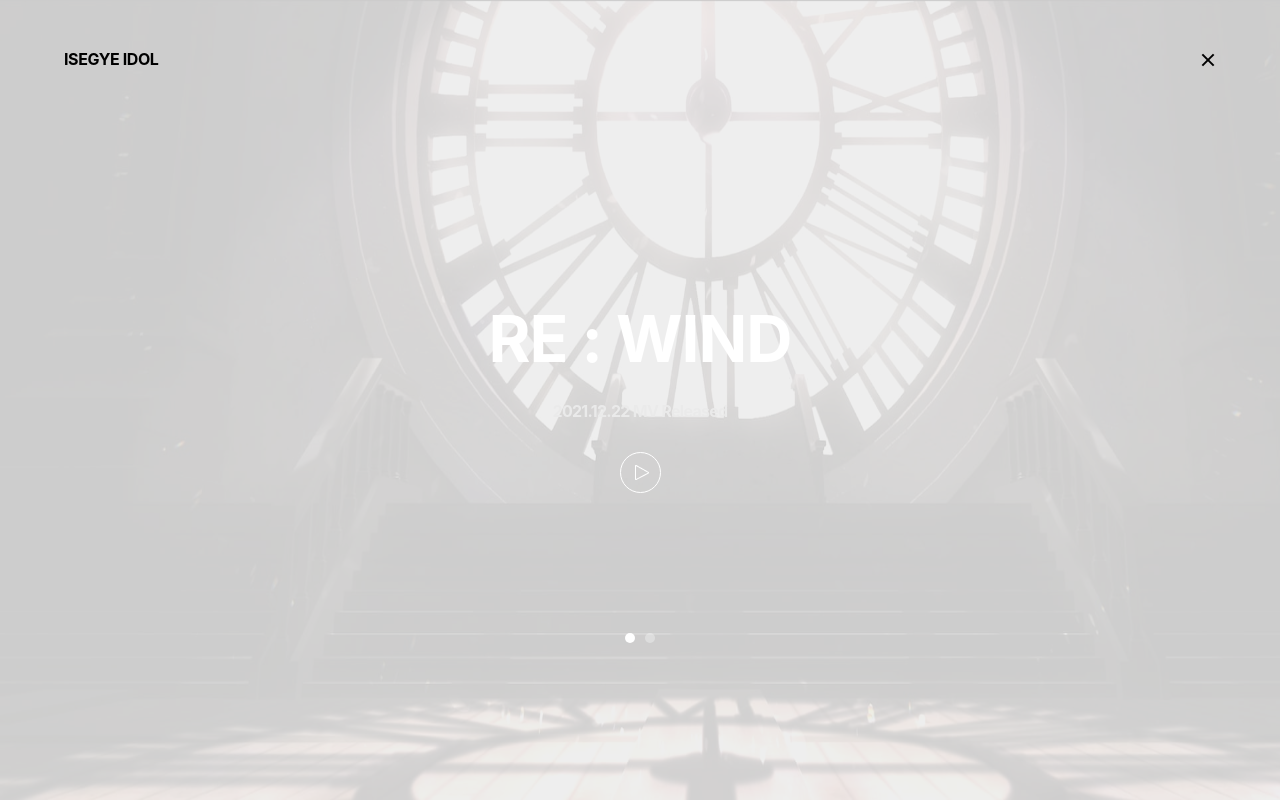
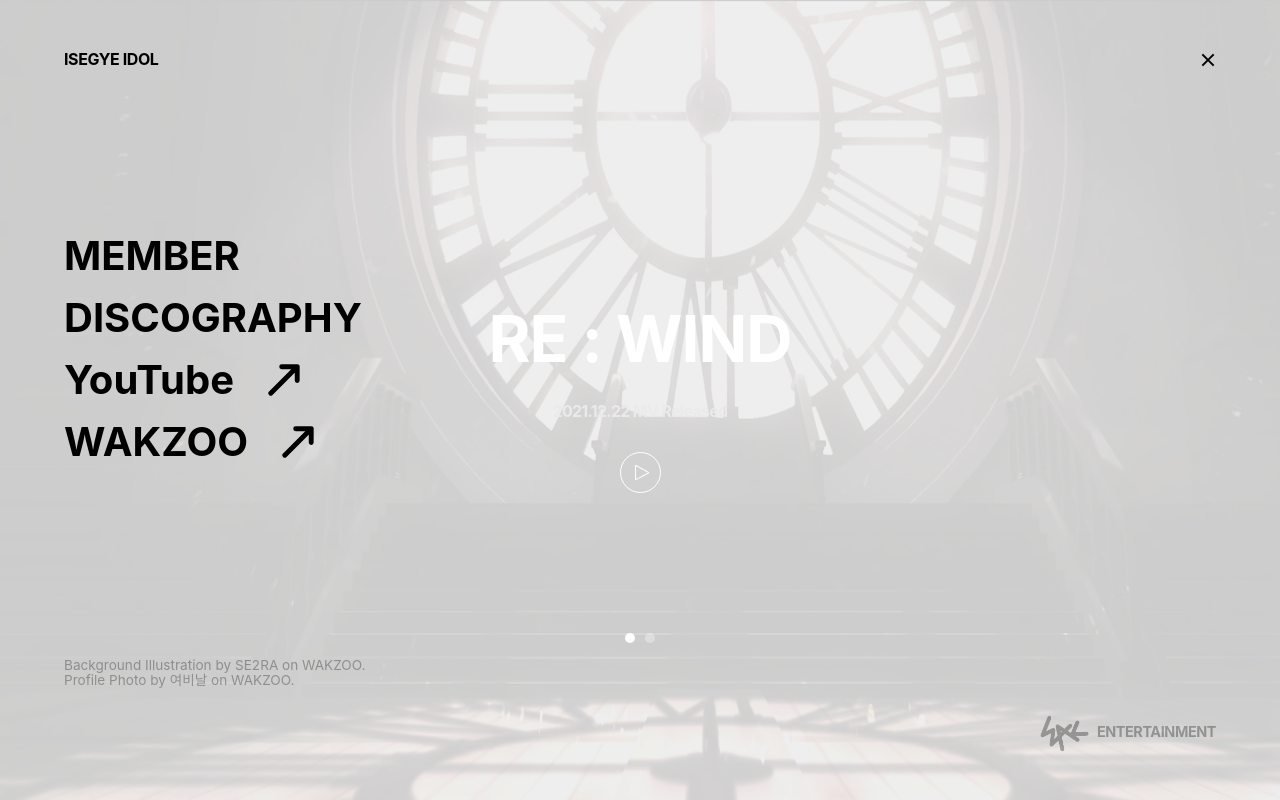
Before and after one commit to KoreaCodingKing/WakEnt, a Next.js app: page /isedol in a window 1280 px wide. Both pictures are taken after a click on the element 1208 px from the left and 59 px from the top of the page. Built offline with nearby package versions, Linux system fonts and the light colour scheme.

Commit message:
Complete Menu Overlay

```diff
--- a/components/isedol/IsedolMenuOverlay.tsx
+++ b/components/isedol/IsedolMenuOverlay.tsx
@@ -1,13 +1,58 @@
+import Link from 'next/link';
 import styles from '../../styles/components/isedol/IsedolMenuOverlay.module.scss';
 import { concatClass } from '../../utils/class';
+import LinkToIcon from '../common/icons/LinkTo';
+import { WakEnterLogo } from '../wakenter/WakEnterHeader';
 
 interface IsedolMenuOverlayProps {
   open: boolean
 }
 
+const Links = [
+  {
+    name: 'MEMBER',
+    page: '/isedol/member',
+  },
+  {
+    name: 'DISCOGRAPHY',
+    page: '/isedol/discography'
+  },
+  {
+    name: 'YouTube',
+    page: 'https://youtube.com/c/welshcorgimessi'
+  },
+  {
+    name: 'WAKZOO',
+    page: 'https://cafe.naver.com/steamindiegame'
+  }
+];
+
 export const IsedolMenuOverlay = ({ open }: IsedolMenuOverlayProps) => {
   return (
     <div className={concatClass(styles.overlay, open && styles.open)}>
+      <div className={styles.contents}>
+        <div className={styles.links}>
+          {
+            Links.map(v => <Link href={v.page} passHref>
+              <div className={styles.link}>
+                <h1>{v.name}</h1>
+                {
+                  v.page[0] !== '/' && <LinkToIcon></LinkToIcon>
+                }
+              </div>
+            </Link>)
+          }
+        </div>
+        <div className={styles.attribution}>
+          <p>Background Illustration by SE2RA on WAKZOO.</p>
+          <p>Profile Photo by 여비날 on WAKZOO.</p>
+        </div>
+        <Link href={'/'} passHref>
+          <div className={styles.logo}>
+            <WakEnterLogo></WakEnterLogo>
+          </div>
+        </Link>
+      </div>
     </div>
   );
 };
--- a/styles/components/isedol/IsedolMenuOverlay.module.scss
+++ b/styles/components/isedol/IsedolMenuOverlay.module.scss
@@ -1,3 +1,5 @@
+@import '../../mixin.scss';
+
 .overlay {
   position: fixed;
   left: 0;
@@ -5,6 +7,8 @@
   width: 100%;
   height: 100%;
   z-index: 9000;
+
+  display: flex;
 
   opacity: 0;
   pointer-events: none;
@@ -19,3 +23,145 @@
     visibility: visible;
   }
 }
+
+.contents {
+  width: 90%;
+  height: 90%;
+  display: flex;
+  flex-direction: column;
+
+  @media screen and (min-width: #{$maxTablet + 100px}) {
+    min-width: $maxTablet;
+    max-width: $maxPage;
+  }
+
+  @media screen and (max-width: #{$maxTablet + 100px}) {
+    max-width: unset;
+    min-width: 90%;
+    width: 90%;
+  }
+
+  @media screen and (max-width: #{$maxMobile + 100px}) {
+    min-width: 85%;
+    width: 85%;
+  }
+
+  margin: auto;
+}
+
+$link-color: #1667e0;
+
+.links {
+  display: flex;
+  flex-direction: column;
+  gap: 16px;
+
+  margin: auto auto auto 0;
+
+  @media screen and (max-width: #{$maxMobile + 100px}) {
+    margin: auto;
+  }
+}
+
+.link {
+  display: flex;
+  gap: 10px;
+
+
+  h1 {
+    font-size: 5vmin;
+    margin: 0;
+
+    @media screen and (max-width: #{$maxTablet + 100px}) {
+      font-size: 6vmin;
+    }
+
+    @media screen and (max-width: #{$maxMobile + 100px}) {
+      font-size: 2rem;
+    }
+  }
+
+  @media screen and (max-width: #{$maxMobile + 100px}) {
+    margin: auto;
+    justify-content: center;
+    text-align: center;
+  }
+
+  svg {
+    margin-top: auto;
+    margin-bottom: auto;
+    transition: stroke 0.23s cubic-bezier(0.19, 1, 0.22, 1), transform 0.23s cubic-bezier(0.19, 1, 0.22, 1);
+
+    width: 4vmin;
+    height: 4vmin;
+    margin-left: 24px;
+
+    @media screen and (max-width: #{$maxTablet + 100px}) {
+      width: 4.5vmin;
+      height: 4.5vmin;
+      margin-left: 8px;
+    }
+
+    @media screen and (max-width: #{$maxMobile + 100px}) {
+      width: 1.5em;
+      height: 1.5em;
+      margin-left: unset;
+    }
+  }
+
+  transition: color 0.23s cubic-bezier(0.19, 1, 0.22, 1);
+
+  &:hover, &:focus, &:active {
+    color: $link-color;
+    cursor: pointer;
+
+    svg {
+      stroke: $link-color;
+
+      transform: scale(1.15);
+    }
+  }
+}
+
+.attribution {
+  position: relative;
+  margin-left: unset;
+  margin-right: auto;
+  opacity: 0.3;
+  cursor: pointer;
+  margin-bottom: 16px;
+
+  p {
+    margin: 0;
+    font-size: 0.85em;
+  }
+
+  transition: 0.23s opacity cubic-bezier(0.19, 1, 0.22, 1);
+
+  &:hover {
+    opacity: 1;
+  }
+
+  @media screen and (max-width: #{$maxTablet + 100px}) {
+    margin-left: auto;
+    margin-right: auto;
+    text-align: center;
+  }
+}
+
+.logo  {
+  position: relative;
+  margin-left: auto;
+  opacity: 0.3;
+  cursor: pointer;
+
+  transition: 0.23s opacity cubic-bezier(0.19, 1, 0.22, 1);
+
+  &:hover {
+    opacity: 0.6;
+  }
+
+  @media screen and (max-width: #{$maxTablet + 100px}) {
+    margin-left: unset;
+  }
+}
```
